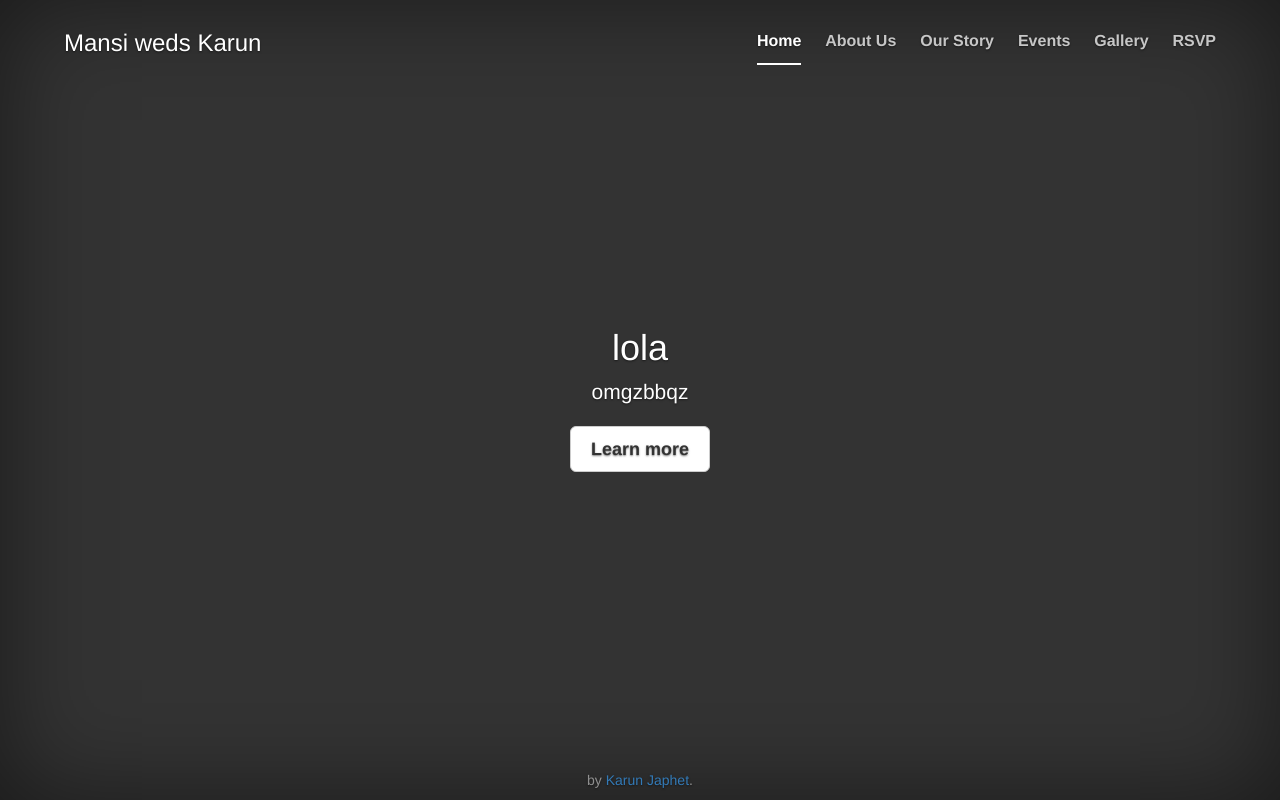
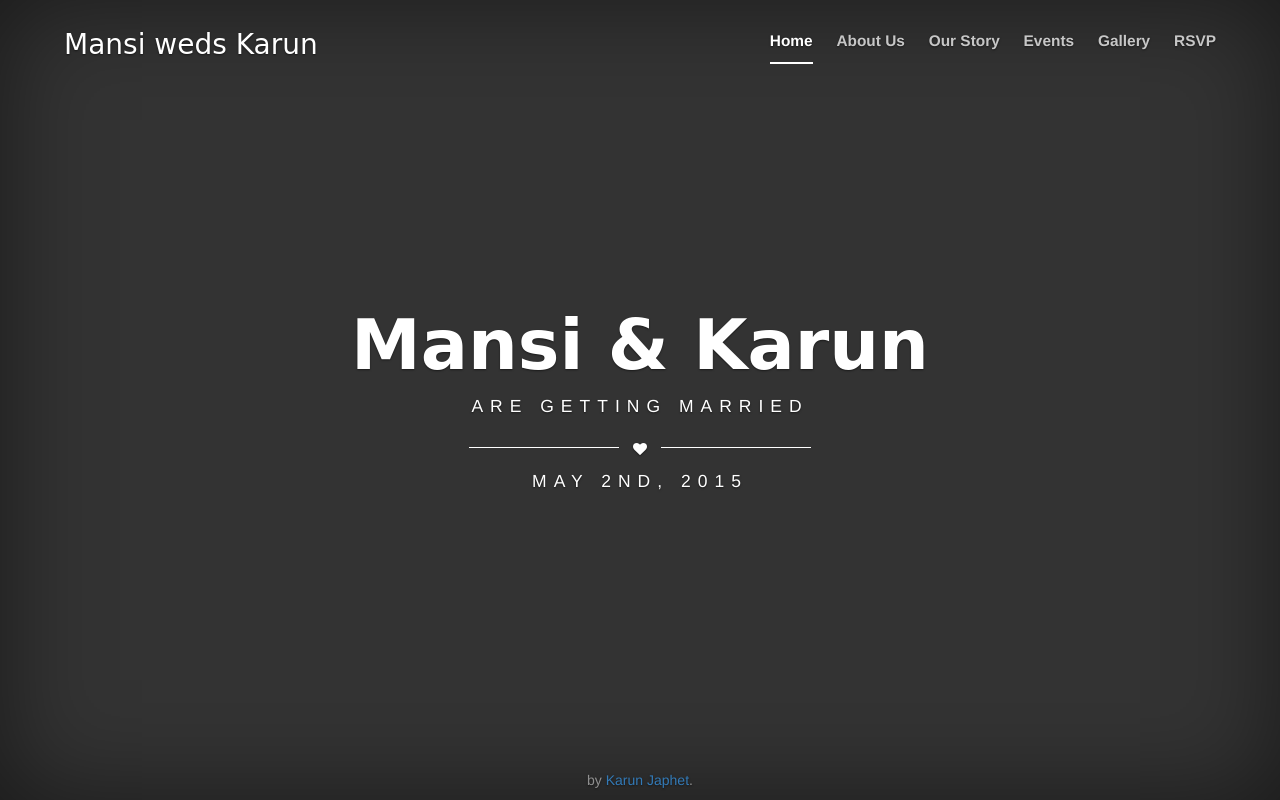
Before and after one commit to JAnderton/maukau, a website: page app/index.html in a window 1280 px wide. Shown: the top 800 px of the page. Drawn offline with nearby package versions, Linux system fonts and the light colour scheme.

Commit message:
Added Home page content and second page place holder

```diff
--- a/app/index.html
+++ b/app/index.html
@@ -43,13 +43,17 @@
       </div>
 
       <div class="inner cover">
-        <h1 class="cover-heading">lola</h1>
+        <h1 class="cover-heading">Mansi & Karun</h1>
 
-        <p class="lead">omgzbbqz</p>
+        <p class="lead">are getting married</p>
 
-        <p class="lead">
-          <a href="#" class="btn btn-lg btn-default">Learn more</a>
+        <p>
+          <span></span>
+          <i class="fa fa-heart"></i>
+          <span></span>
         </p>
+
+        <p class="lead">May 2nd, 2015</p>
       </div>
 
       <div class="mastfoot">
@@ -62,9 +66,13 @@
   </div>
 </div>
 
-
+<div class="site-wrapper">
+  <div class="site-wrapper-inner">
+      About Us placeholder
+  </div>
+</div>
 <!-- build:js scripts/main.js -->
-<script src="bower_components/jquery/jquery.js" />
+<script src="bower_components/jquery/jquery.js"/>
 <!-- endbuild -->
 </body>
 </html>
--- a/app/styles/main.less
+++ b/app/styles/main.less
@@ -17,7 +17,9 @@
 @page-background-color: #333;
 @top-padding: 20px;
 // 1%?
-@nav-link-font-size: 16px;
+@nav-link-font-size: 1.1em;
+@cover-font-size: 5em;
+@cover-font: 'Engagement', cursive;
 
 .Box-Shadow(@blur-distance, @left-offset: 0px, @right-offset: 0px, @shadow-color: rgba(0,0,0,0.5)) {
   -webkit-box-shadow: inset @left-offset @right-offset @blur-distance @shadow-color;
@@ -68,6 +70,7 @@ body {
 .cover-container {
   margin-right: auto;
   margin-left: auto;
+  //  background: url("/images/cover1.jpg") no-repeat scroll 0px 100% / cover transparent;
 
   @media (min-width: 768px) {
     width: @page-width;
@@ -101,6 +104,8 @@ body {
 .masthead-brand {
   margin-top: 10px;
   margin-bottom: 10px;
+  font-family: @cover-font;
+  font-size: @cover-font-size / 2.5;
 
   @media (min-width: 768px) {
     float: left;
@@ -121,7 +126,7 @@ body {
     padding-left: 0;
     font-size: @nav-link-font-size;
     font-weight: bold;
-    .Property-Color(@app-text-color, .75);
+    .Property-Color(@app-text-color, 0.75);
     border-bottom: 2px solid transparent;
   }
 
@@ -149,9 +154,24 @@ body {
 .cover {
   padding: 0 20px;
 
-  .btn-lg {
-    padding: 10px 20px;
+  span {
+    border: 0;
+    border-top: 1px solid #fff;
+    display: inline-block;
+    margin: 6px 10px;
+    width: 150px;
+  }
+
+  .cover-heading {
+    font-family: @cover-font;
+    font-size: @cover-font-size;
     font-weight: bold;
+  }
+
+  .lead {
+    text-transform: uppercase;
+    letter-spacing: 0.4em;
+    font-size: @cover-font-size / 4;
   }
 }
 
```
Also changed, not shown: app/styles/main.css, 1 other file. Lines whose indentation alone changed are shown as unchanged.
